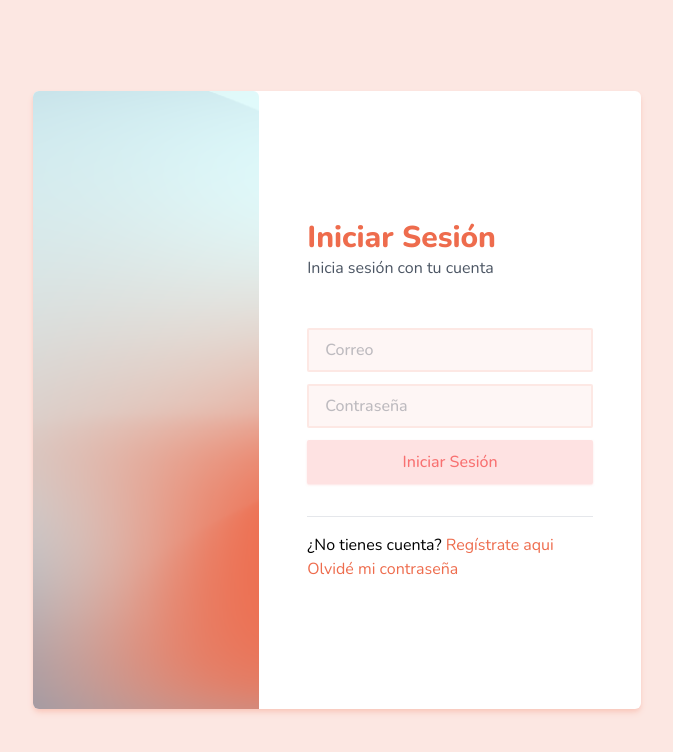
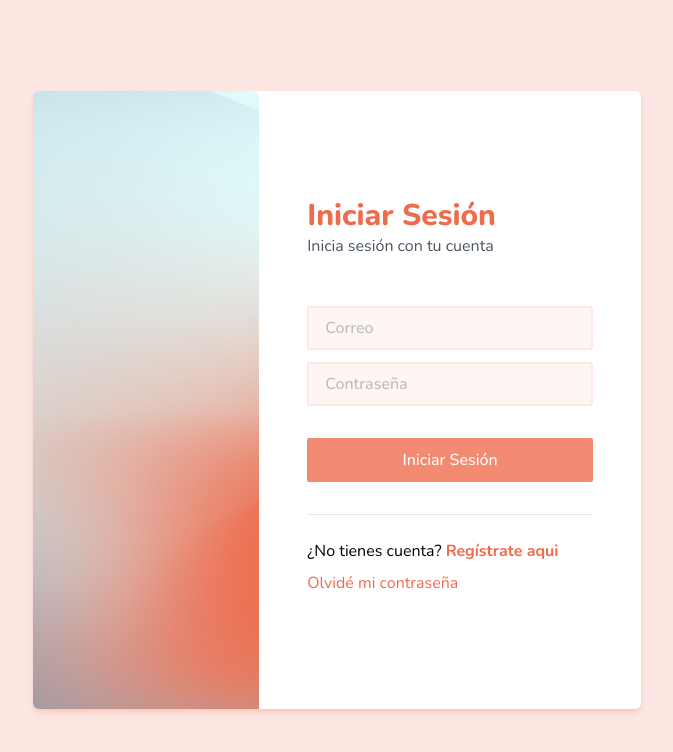
Before and after one commit to carlosgallego98/angular-firebase-demo, an Angular app: page /auth/login in a window 1280 px wide. Shown: the top 752 px of the page, without its empty margins (303-976 px from the left). Built offline with nearby package versions, Linux system fonts and the light colour scheme.

Commit message:
Terminado el UI del login
- Aún me falta tener alerts y otros componentes

```diff
--- a/src/app/modules/auth/login/login.component.html
+++ b/src/app/modules/auth/login/login.component.html
@@ -1,24 +1,48 @@
 <div class="flex h-screen">
-    <app-card class="m-auto lg:h-[650px] w-full h-3/5 lg:w-1/2 sm:w-3/4 p-4">
-        <div class="flex md:flex-row flex-col h-full ">
+  <app-card class="m-auto lg:h-[650px] w-full min-h-3/5 lg:w-1/2 sm:w-3/4 p-4">
+    <div class="flex md:flex-row flex-col h-full">
       <div class="md:h-full h-32 md:w-2/3 w-full">
-                <img src="assets/images/login-bg.png" class="h-full w-full object-cover md:rounded-l-md rounded-t-md" alt="login background gradient" />
+        <img
+          src="assets/images/login-bg.png"
+          class="h-full w-full object-cover md:rounded-l-md rounded-t-md"
+          alt="login background gradient"
+        />
       </div>
       <div class="w-full px-12 py-12 self-center flex flex-col">
         <div class="mb-4">
           <h4 class="font-extrabold text-3xl text-brand">Iniciar Sesión</h4>
           <p class="font-light text-gray-600">Inicia sesión con tu cuenta</p>
         </div>
-                <form class="w-full py-8" autocomplete="nope" [formGroup]="loginForm" (ngSubmit)="login()">
-                    <app-input name="email" placeholder="Correo" [parent]="loginForm"></app-input>
-                    <app-input name="password" placeholder="Contraseña" type="password" [parent]="loginForm"></app-input>
+        <form
+          class="w-full py-8"
+          autocomplete="nope"
+          [formGroup]="loginForm"
+          (ngSubmit)="login()"
+        >
+          <div class="mb-8">
+            <app-input
+              name="email"
+              placeholder="Correo"
+              [parent]="loginForm"
+            ></app-input>
+            <app-input
+              name="password"
+              placeholder="Contraseña"
+              type="password"
+              [parent]="loginForm"
+            ></app-input>
+          </div>
 
-                    <app-button [block]="true" mode="raised" color="danger" type="submit" title="Iniciar Sesión"></app-button>
+          <app-button
+            [block]="true"
+            type="submit"
+            title="Iniciar Sesión"
+          ></app-button>
         </form>
-                <hr class="bg-brand">
+        <hr class="bg-brand" />
         <div class="mt-4">
-                    <p>¿No tienes cuenta? <a href="#!">Regístrate aqui</a></p>
-                    <p><a href="#!">Olvidé mi contraseña</a></p>
+          <p class="my-2">¿No tienes cuenta? <a href="#!" class="font-bold">Regístrate aqui</a></p>
+          <p class="my-2"><a href="#!">Olvidé mi contraseña</a></p>
         </div>
       </div>
     </div>
```
Lines whose indentation alone changed are shown as unchanged.
